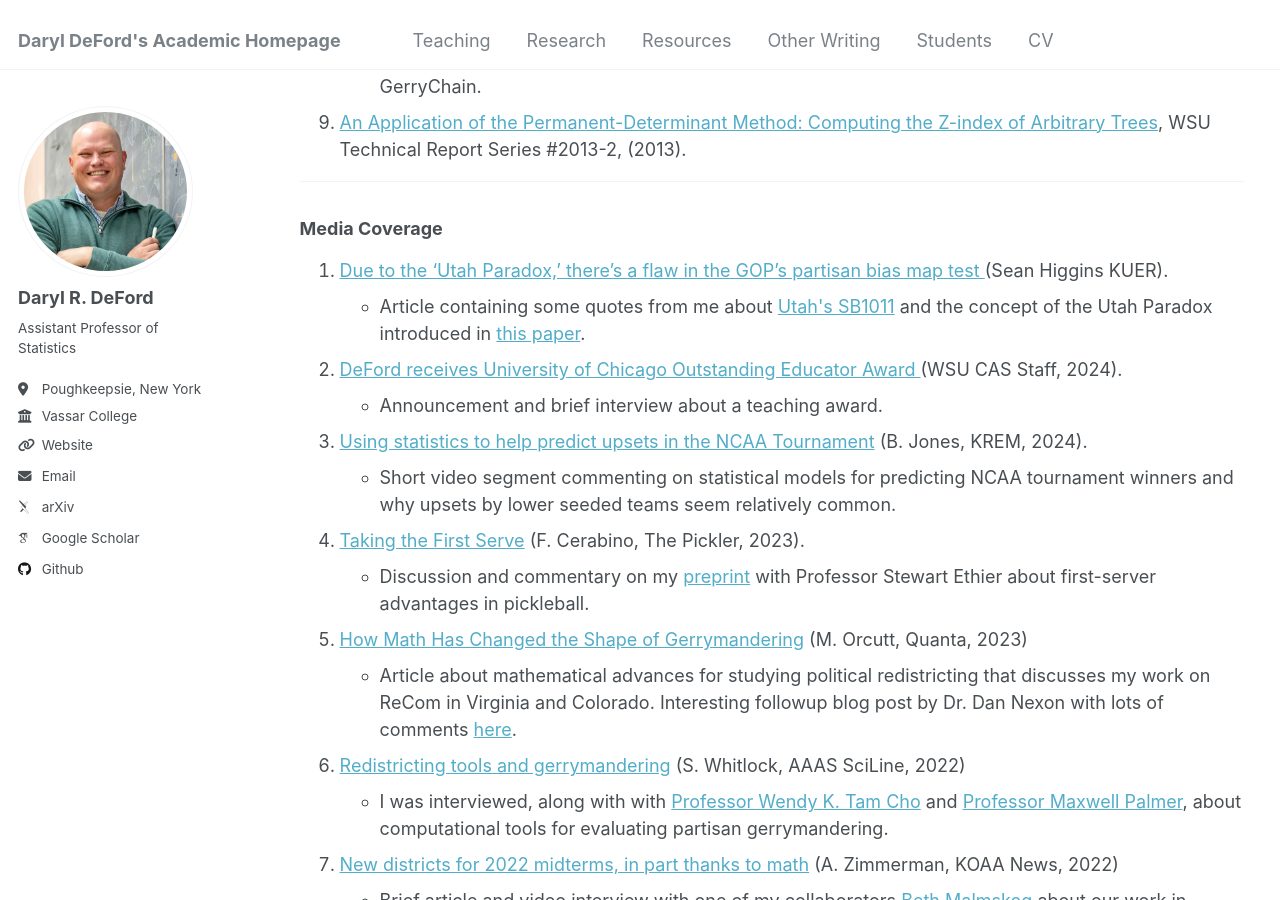
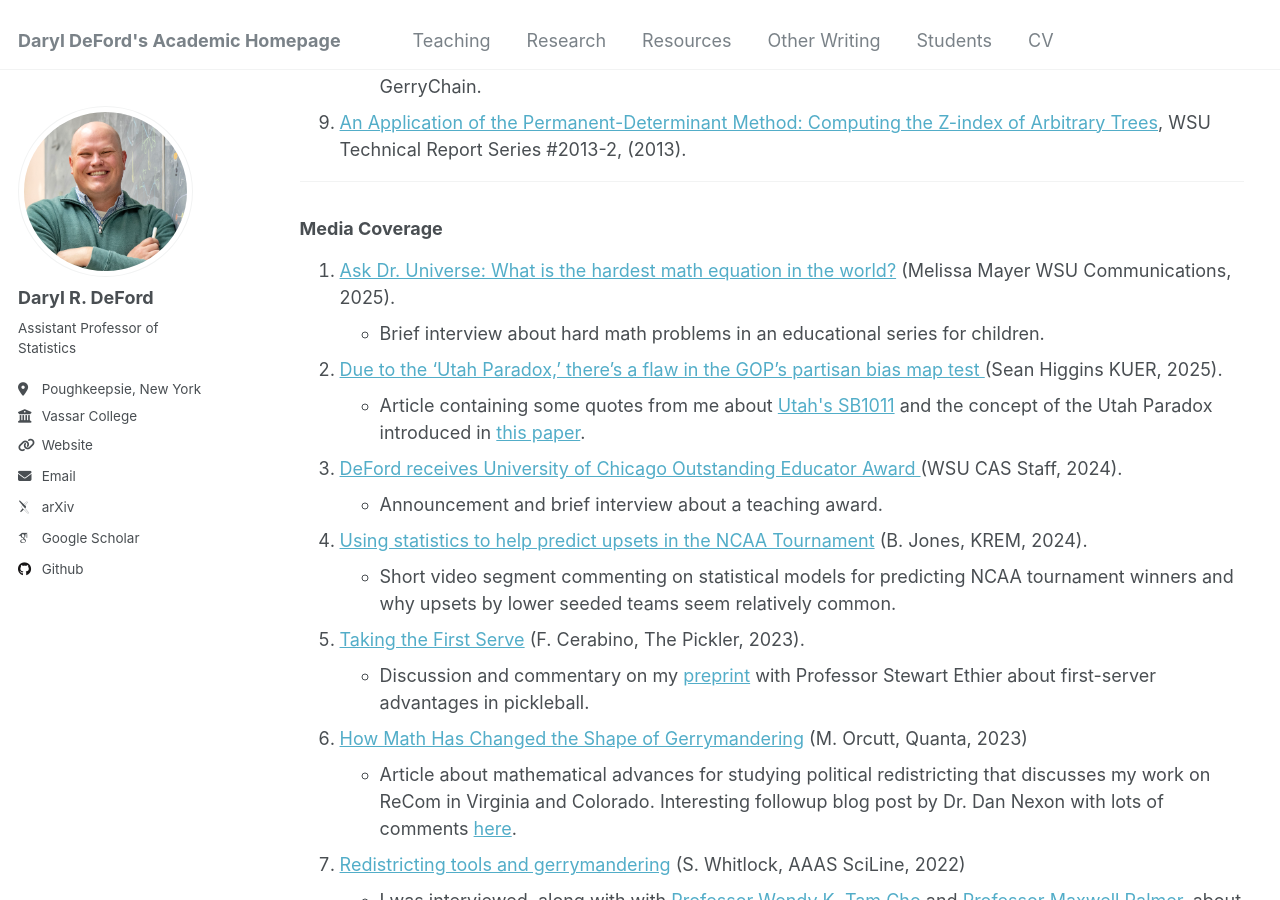
Before and after one commit to drdeford/drdeford.github.io, a Jekyll site: the page built from _pages/Research.md, in a window 1280 px wide and 900 px high, scrolled down 4102 px. Built offline with Jekyll 4.4.1, drawn with Linux system fonts in a browser that asks for light colours; some web fonts are replaced.

Commit message:
Update Research.md

```diff
--- a/_pages/Research.md
+++ b/_pages/Research.md
@@ -228,7 +228,10 @@ WSU Technical Report Series #2013-2, (2013). </li>
 <bold><H3> Media Coverage</H3></bold>
 
 <ol>
-<li><a href="https://www.kuer.org/politics-government/2025-10-10/due-to-the-utah-paradox-theres-a-flaw-in-the-gops-partisan-bias-map-test"> Due to the ‘Utah Paradox,’ there’s a flaw in the GOP’s partisan bias map test </a> (Sean Higgins KUER). </li>
+	<li><a href="https://askdruniverse.wsu.edu/2025/11/20/whats-hardest-math-equation-world/">Ask Dr. Universe: What is the hardest math equation in the world?</a> (Melissa Mayer WSU Communications, 2025).</li>
+	<ul><li> Brief interview about hard math problems in  an educational series for children. </li></ul>
+
+<li><a href="https://www.kuer.org/politics-government/2025-10-10/due-to-the-utah-paradox-theres-a-flaw-in-the-gops-partisan-bias-map-test"> Due to the ‘Utah Paradox,’ there’s a flaw in the GOP’s partisan bias map test </a> (Sean Higgins KUER, 2025). </li>
 	<ul><li> Article containing some quotes from me about <a href="https://le.utah.gov/~2025S1/bills/static/SB1011.html">Utah's SB1011</a> and the concept of the Utah Paradox introduced in <a href="https://www.cambridge.org/core/journals/political-analysis/article/implementing-partisan-symmetry-problems-and-paradoxes/82797EC1610275845990DB3248076B63"> this paper</a>.  </li></ul>
 
 <li><a href="https://news.wsu.edu/news/2024/10/28/deford-receives-university-of-chicago-outstanding-educator-award/">
```
